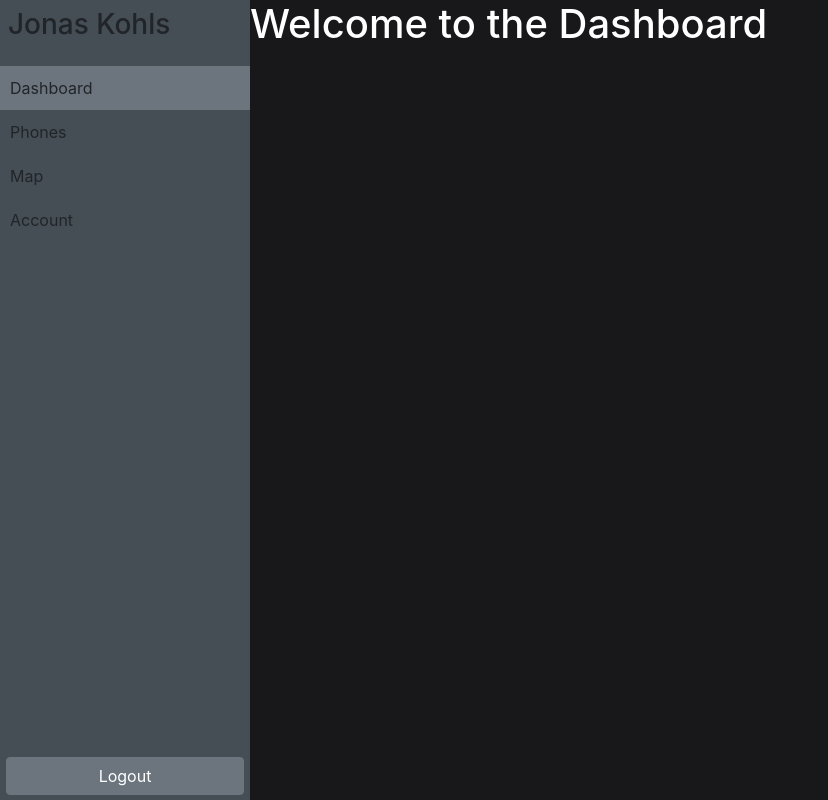
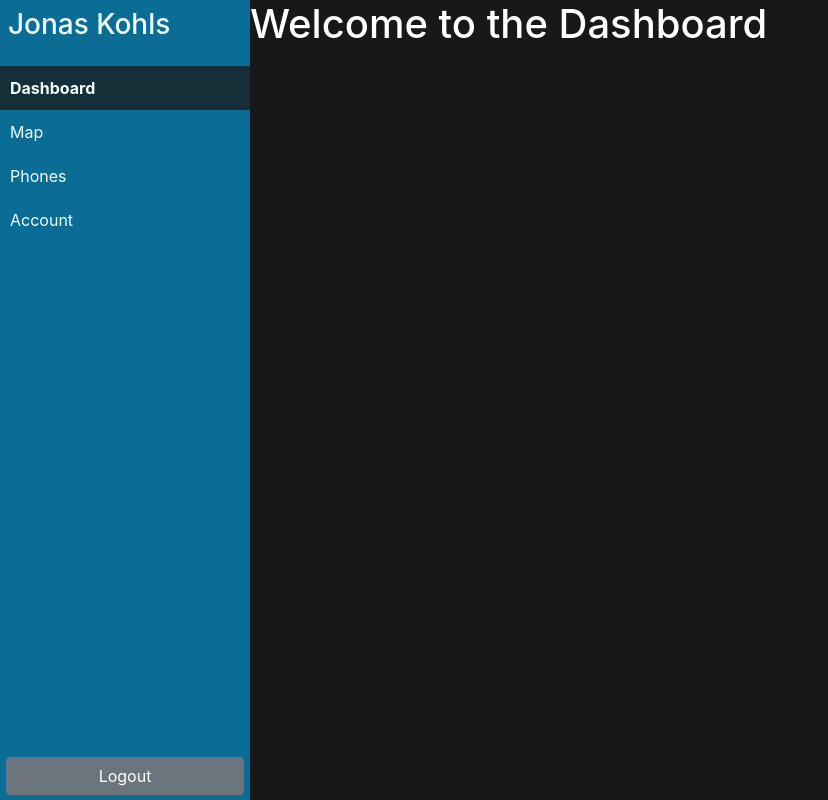
Before and after one commit to Find-my-Android/findmyandroid-ui, a React (Create React App) app: page / in a window 1280 px wide. Both pictures are taken after typing "name@example.com", "Sample123" into the empty fields and a click on the button "Login". Shown: the whole page, without its empty margins (0-828 px from the left). Built offline with nearby package versions, Linux system fonts and the light colour scheme; no server answers.

Commit message:
modify the sidebar

```diff
--- a/package.json
+++ b/package.json
@@ -14,7 +14,7 @@
     "react-google-recaptcha": "^2.1.0",
     "react-redux": "^7.2.5",
     "react-router-dom": "^5.3.0",
-    "react-scripts": "4.0.3",
+    "react-scripts": "^4.0.3",
     "redux-thunk": "^2.3.0",
     "web-vitals": "^1.0.1"
   },
--- a/src/components/SideBar.js
+++ b/src/components/SideBar.js
@@ -28,16 +28,16 @@ function SideBar(props) {
             Dashboard
           </Link>
           <Link
+            to="/map"
+            className={`aLink ${props.active === "map" ? "active" : ""}`}
+          >
+            Map
+          </Link>
+          <Link
             to="/phones"
-            className={`aLink ${props.active === "budget" ? "active" : ""}`}
+            className={`aLink ${props.active === "phones" ? "active" : ""}`}
           >
             Phones
-          </Link>
-          <Link
-            to="/map"
-            className={`aLink ${props.active === "expenses" ? "active" : ""}`}
-          >
-            Map
           </Link>
           <Link
             to="/account"
--- a/src/pages/Phones.js
+++ b/src/pages/Phones.js
@@ -15,7 +15,7 @@ function Phones({ history }) {
 
   return (
     <>
-      <SideBar history={history} active="map" />
+      <SideBar history={history} active="phones" />
       <h1>Welcome to the Phones Page</h1>
     </>
   );
--- a/src/styles/nav.css
+++ b/src/styles/nav.css
@@ -5,13 +5,14 @@
   justify-content: space-between;
   height: 100%;
   width: 250px;
-  background-color: #454d55;
+  background-color: #0b6c96ff;
 }
 
 .nav-content {
   width: 100%;
   display: flex;
   flex-direction: column;
+  color: azure;
 }
 
 .logout {
@@ -28,7 +29,7 @@ a {
 }
 
 .aLink:hover {
-  background-color: darkgray;
+  background-color: #162e38ff;
   text-decoration: none;
 }
 
@@ -37,6 +38,7 @@ a > b {
 }
 
 .active {
-  background-color: #6c757d;
+  background-color: #162e38ff;
   color: #212529;
+  font-weight: bolder;
 }
```
Also changed, not shown: 1 other file (tests, documents, lock files or other folders).
